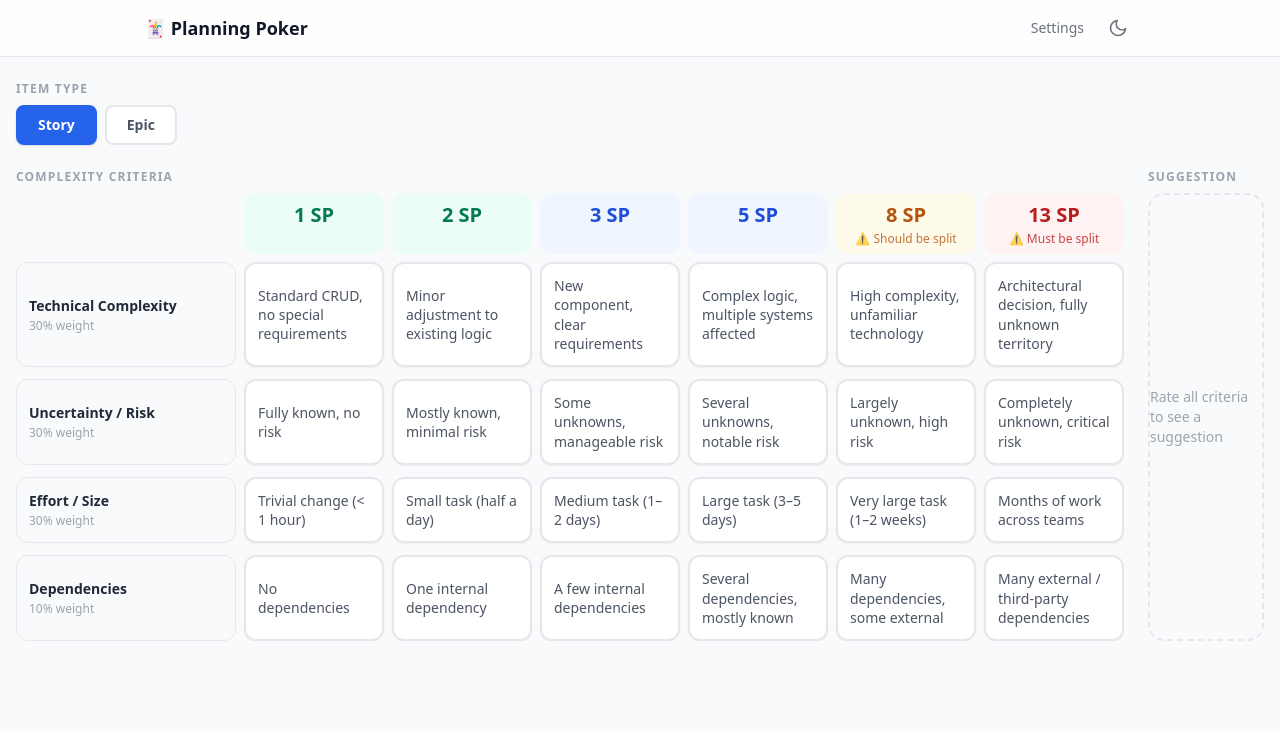
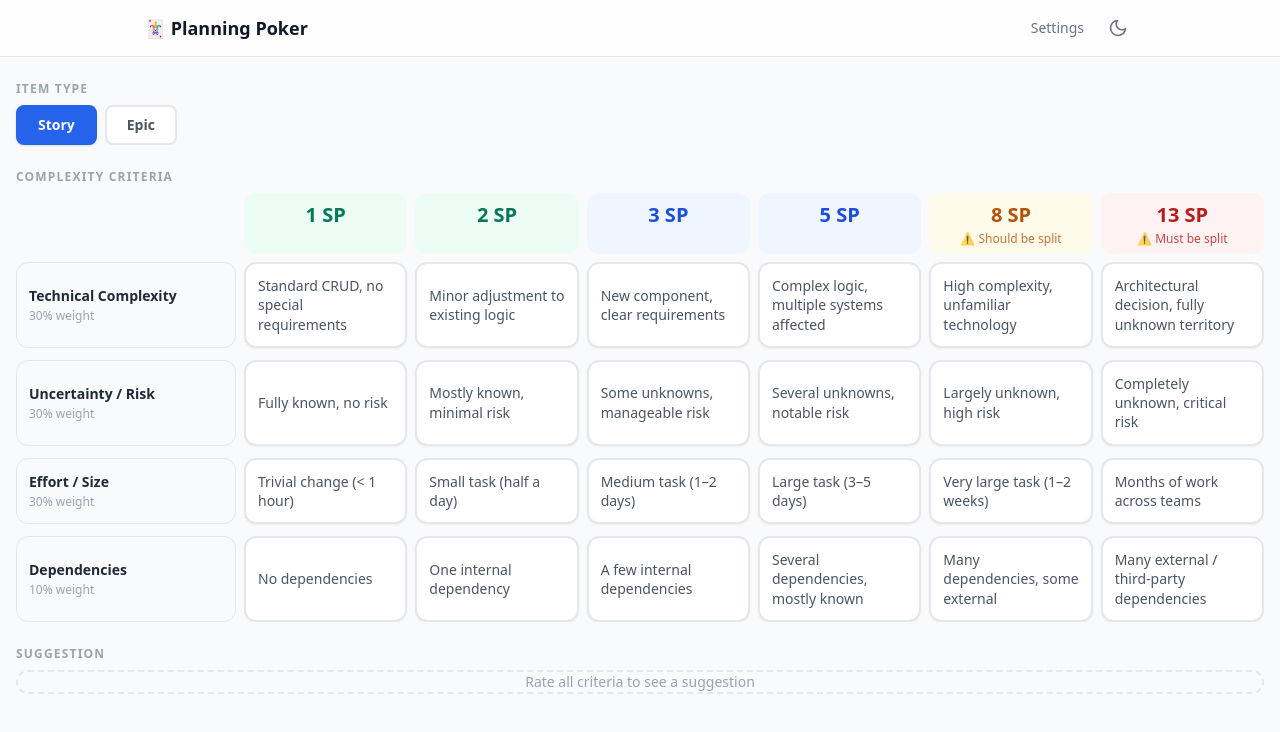
Before and after one commit to DoJo-2025/PlanningPokerTool, a React (Vite) app: page /#/ in a window 1280 px wide. Shown: the top 732 px of the page. Built offline with nearby package versions, Linux system fonts and the light colour scheme.

Commit message:
Layout: Move Suggestion below Criteria, update requirements and architecture docs

```diff
--- a/src/pages/EstimationPage.tsx
+++ b/src/pages/EstimationPage.tsx
@@ -31,14 +31,11 @@ export function EstimationPage() {
         <TypeSelector value={itemType} onChange={setItemType} />
       </div>
 
-      {/* Main layout: Criteria (left) + Suggestion (right) */}
-      <div className="flex flex-col lg:flex-row gap-6 lg:items-stretch">
-        {/* Criteria matrix – left/full width */}
-        <div className="flex-1 flex flex-col gap-2">
+      {/* Criteria matrix */}
+      <div className="flex flex-col gap-2">
         <h2 className="text-xs font-semibold uppercase tracking-widest text-gray-400">
           Complexity criteria
         </h2>
-          <div className="flex-1">
         <CriteriaPanel
           criteria={criteria}
           ratings={ratings}
@@ -47,21 +44,17 @@ export function EstimationPage() {
           onRate={(criterionId, level) => setRating({ criterionId, selectedLevel: level })}
         />
       </div>
-        </div>
 
-        {/* Result panel – right side, same height as criteria */}
-        <div className="w-full lg:w-96 flex flex-col gap-2">
+      {/* Suggestion – below criteria */}
+      <div className="flex flex-col gap-2">
         <h2 className="text-xs font-semibold uppercase tracking-widest text-gray-400">
           Suggestion
         </h2>
-          <div className="flex-1">
         <ResultPanel
           result={result}
           scale={scale}
         />
       </div>
     </div>
-      </div>
-    </div>
   )
 }
```
Also changed, not shown: plans/architecture.md (+5 -7 lines), plans/requirements.md (+4 -4 lines). Lines whose indentation alone changed are shown as unchanged.
